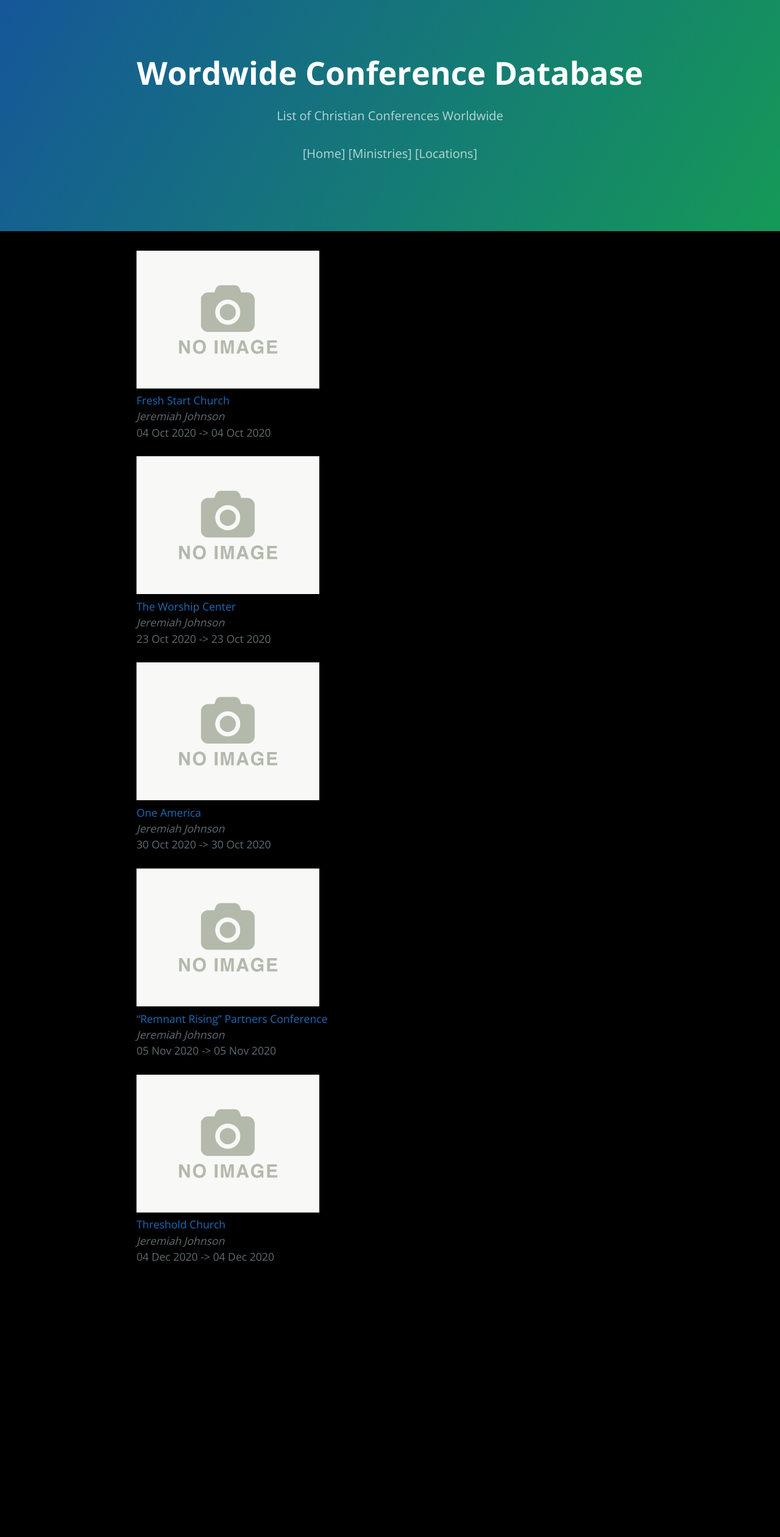
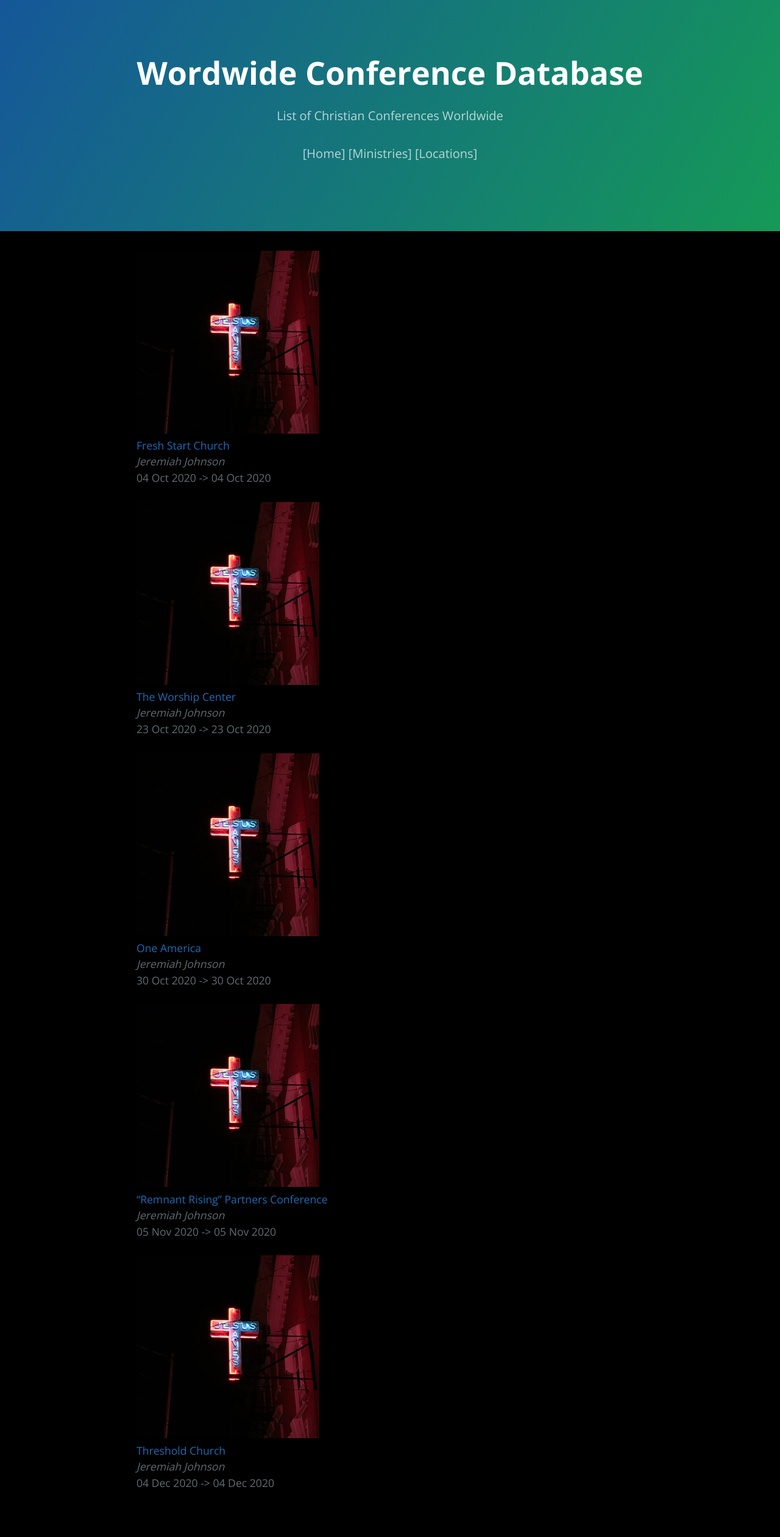
Before and after one commit to usoppu/prophetic-events, a Jekyll site: the page built from ministries/Jeremiah Johnson.md, in a window 1280 px wide. Shown: the whole page at 61% size. Built offline with Jekyll 4.4.1, drawn with Linux system fonts in a browser that asks for light colours; before the commit the page ends 2150 px from its top, so only the background shows below that.

Commit message:
auto_generated

```diff
--- a/ministries/Jeremiah Johnson.md
+++ b/ministries/Jeremiah Johnson.md
@@ -2,9 +2,9 @@
 layout: default
 ---
 
-<a target='_blank' href='https://jeremiahjohnson.tv/event/fresh-start-church-2/'><img style='width:300px;height:auto;' src='/prophetic-events/assets/img/no_image.gif'></a><br><a target='_blank' href='https://jeremiahjohnson.tv/event/fresh-start-church-2/'>
-		Fresh Start Church	</a><br><i>Jeremiah Johnson</i><br>04 Oct 2020 -> 04 Oct 2020<br><br><a target='_blank' href='https://jeremiahjohnson.tv/event/the-worship-center/'><img style='width:300px;height:auto;' src='/prophetic-events/assets/img/no_image.gif'></a><br><a target='_blank' href='https://jeremiahjohnson.tv/event/the-worship-center/'>
-		The Worship Center	</a><br><i>Jeremiah Johnson</i><br>23 Oct 2020 -> 23 Oct 2020<br><br><a target='_blank' href='https://jeremiahjohnson.tv/event/one-america/'><img style='width:300px;height:auto;' src='/prophetic-events/assets/img/no_image.gif'></a><br><a target='_blank' href='https://jeremiahjohnson.tv/event/one-america/'>
-		One America	</a><br><i>Jeremiah Johnson</i><br>30 Oct 2020 -> 30 Oct 2020<br><br><a target='_blank' href='https://jeremiahjohnson.tv/event/partners-conference/'><img style='width:300px;height:auto;' src='/prophetic-events/assets/img/no_image.gif'></a><br><a target='_blank' href='https://jeremiahjohnson.tv/event/partners-conference/'>
-		“Remnant Rising” Partners Conference	</a><br><i>Jeremiah Johnson</i><br>05 Nov 2020 -> 05 Nov 2020<br><br><a target='_blank' href='https://jeremiahjohnson.tv/event/threshold-church/'><img style='width:300px;height:auto;' src='/prophetic-events/assets/img/no_image.gif'></a><br><a target='_blank' href='https://jeremiahjohnson.tv/event/threshold-church/'>
+<a target='_blank' href='https://jeremiahjohnson.tv/event/fresh-start-church-2/'><img style='width:300px;height:auto;' src='/prophetic-events/assets/img/jesus-saves-cropped-opt.jpg'></a><br><a target='_blank' href='https://jeremiahjohnson.tv/event/fresh-start-church-2/'>
+		Fresh Start Church	</a><br><i>Jeremiah Johnson</i><br>04 Oct 2020 -> 04 Oct 2020<br><br><a target='_blank' href='https://jeremiahjohnson.tv/event/the-worship-center/'><img style='width:300px;height:auto;' src='/prophetic-events/assets/img/jesus-saves-cropped-opt.jpg'></a><br><a target='_blank' href='https://jeremiahjohnson.tv/event/the-worship-center/'>
+		The Worship Center	</a><br><i>Jeremiah Johnson</i><br>23 Oct 2020 -> 23 Oct 2020<br><br><a target='_blank' href='https://jeremiahjohnson.tv/event/one-america/'><img style='width:300px;height:auto;' src='/prophetic-events/assets/img/jesus-saves-cropped-opt.jpg'></a><br><a target='_blank' href='https://jeremiahjohnson.tv/event/one-america/'>
+		One America	</a><br><i>Jeremiah Johnson</i><br>30 Oct 2020 -> 30 Oct 2020<br><br><a target='_blank' href='https://jeremiahjohnson.tv/event/partners-conference/'><img style='width:300px;height:auto;' src='/prophetic-events/assets/img/jesus-saves-cropped-opt.jpg'></a><br><a target='_blank' href='https://jeremiahjohnson.tv/event/partners-conference/'>
+		“Remnant Rising” Partners Conference	</a><br><i>Jeremiah Johnson</i><br>05 Nov 2020 -> 05 Nov 2020<br><br><a target='_blank' href='https://jeremiahjohnson.tv/event/threshold-church/'><img style='width:300px;height:auto;' src='/prophetic-events/assets/img/jesus-saves-cropped-opt.jpg'></a><br><a target='_blank' href='https://jeremiahjohnson.tv/event/threshold-church/'>
 		Threshold Church	</a><br><i>Jeremiah Johnson</i><br>04 Dec 2020 -> 04 Dec 2020<br><br>
```
Also changed, not shown: index.md (+5 -5 lines).
